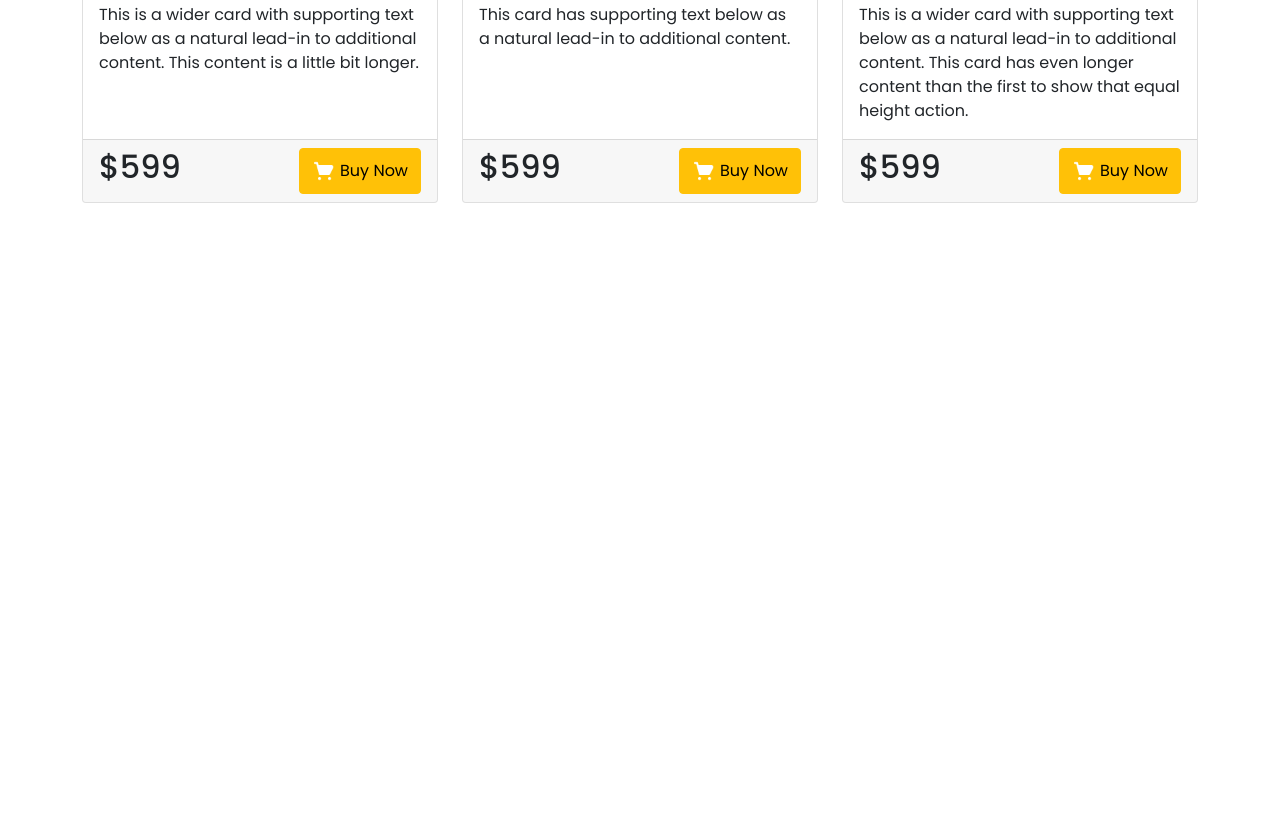
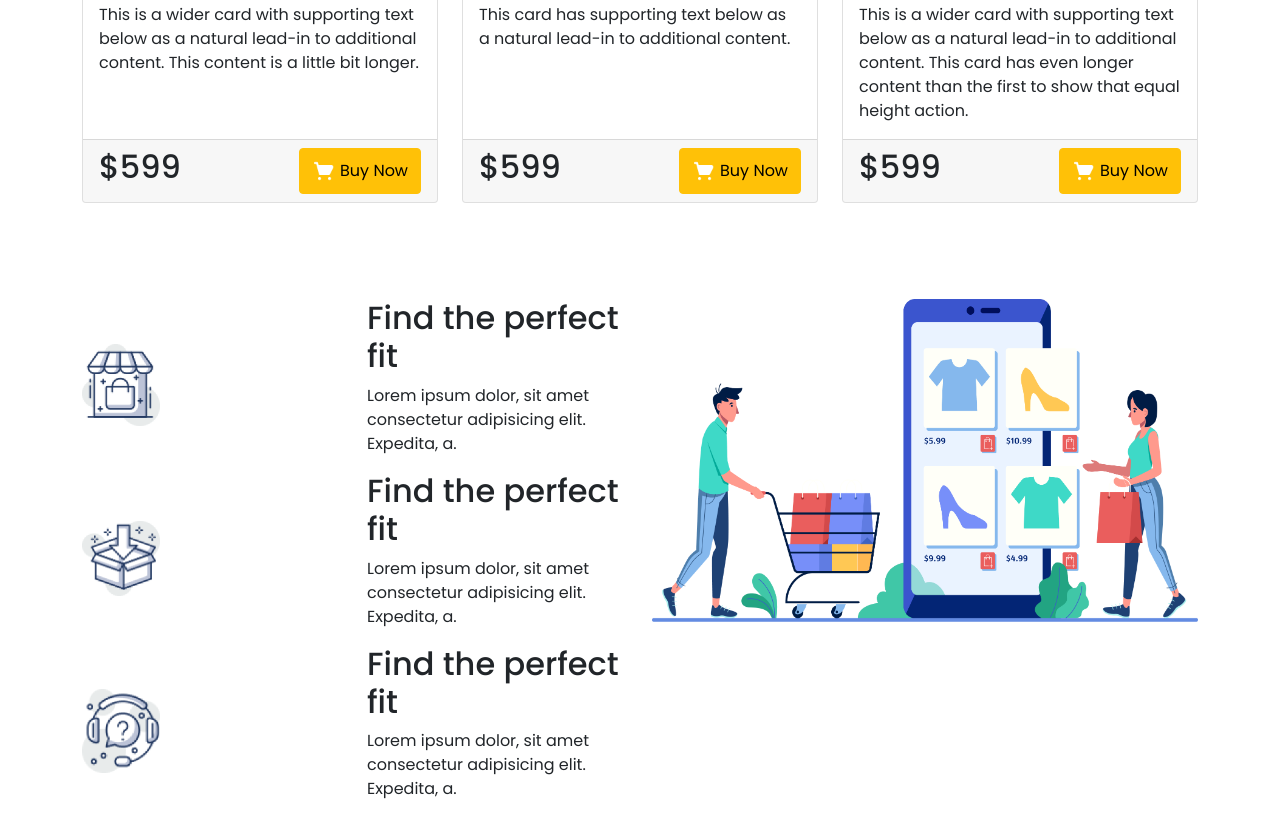
Before and after one commit to mollikacomputer/nike-react-main-with-bootstrap, a plain HTML site: page index.html in a window 1280 px wide. Shown: the part 1948-2765 px from the top of the page. Before the commit the page ends 2247 px from the top, so only its background shows below. Drawn offline with nearby package versions, Linux system fonts and the light colour scheme.

Commit message:
added shoping section

```diff
--- a/index.html
+++ b/index.html
@@ -175,6 +175,56 @@
             </div>
           </div>
       </section>
+      <section class="container">
+          <!-- shoping section  -->
+            <div class="row grid g-5" >
+                    <div class="col-12">
+                        <div class="row alig">
+                        <div class="col-6">
+                            <div class="row justify-content-between align-items-center">
+                                <div class="col-12 col-md-6">
+                                    <img width="78" height="82" src="icons/image12.png" alt="" class="img-fluid">
+                                </div>
+                                <div class="col-12 col-md-6">
+                                    <h2>
+                                        Find the perfect fit
+                                    </h2>
+                                    <p>Lorem ipsum dolor, sit amet consectetur adipisicing elit. Expedita, a.</p>
+                                </div>
+                            </div>
+                            <div class="row justify-content-between align-items-center">
+                                <div class="col-12 col-md-6">
+                                    <img width="78" height="82" src="icons/image13.png" alt="" class="img-fluid">
+                                </div>
+                                <div class="col-12 col-md-6">
+                                    <h2>
+                                        Find the perfect fit
+                                    </h2>
+                                    <p>Lorem ipsum dolor, sit amet consectetur adipisicing elit. Expedita, a.</p>
+                                </div>
+                            </div>
+                            <div class="row justify-content-between align-items-center">
+                                <div class="col-12 col-md-6">
+                                    <img width="78" height="82" src="icons/image14.png" alt="" class="img-fluid">
+                                </div>
+                                <div class="col-12 col-md-6">
+                                    <h2>
+                                        Find the perfect fit
+                                    </h2>
+                                    <p>Lorem ipsum dolor, sit amet consectetur adipisicing elit. Expedita, a.</p>
+                                </div>
+                            </div>
+                        </div>
+
+                        <div class="col-6">
+                            <img class="img-fluid" src="/icons/XMLID1.png" alt="">
+                        </div>
+
+
+                        </div>
+                    </div>
+            </div>
+      </section>
 </main>
 <footer>
 
```
Also changed, not shown: icons/XMLID1.png (renamed from icons/XMLID 1.png), icons/image12.png (renamed from icons/image 12.png), icons/image13.png (renamed from icons/image 13.png), icons/image14.png (renamed from icons/image 14.png).
